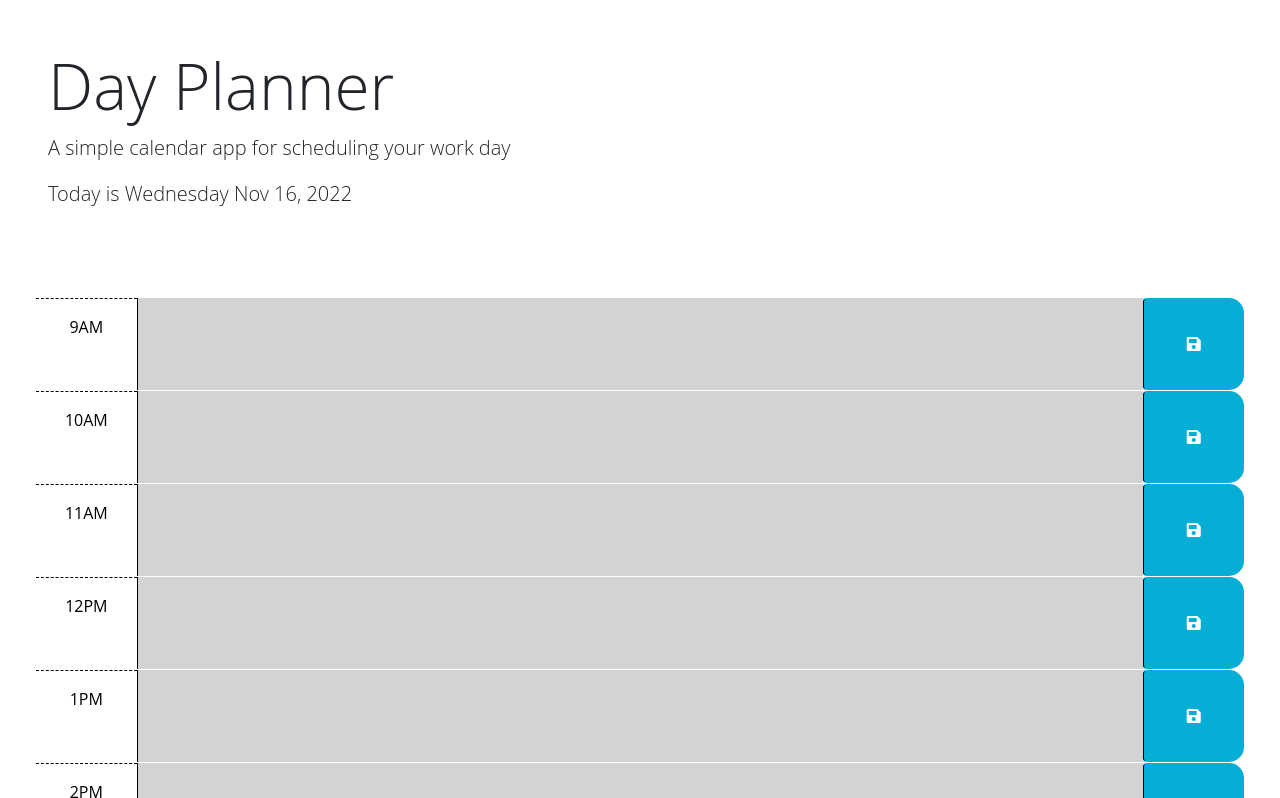
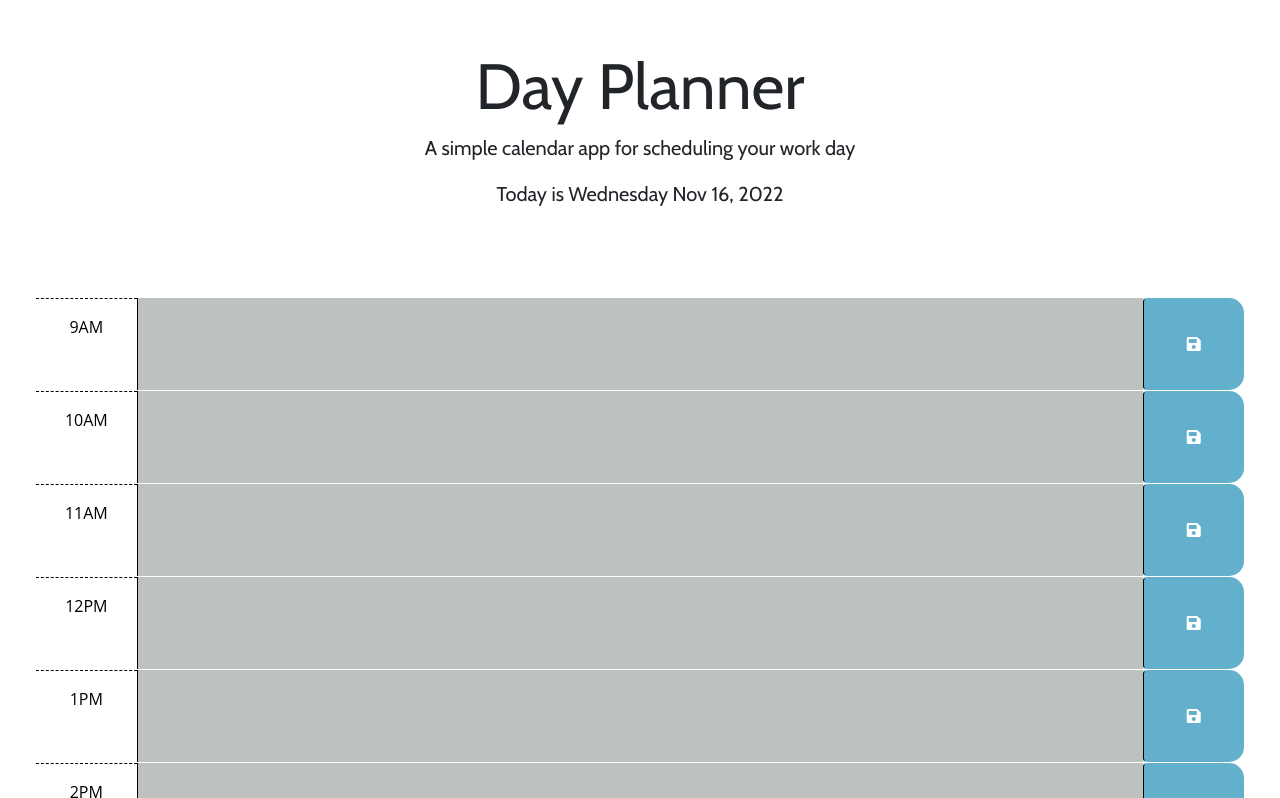
Before and after one commit to lgenzone/day-planner, a plain HTML site: page index.html in a window 1280 px wide. Shown: the top 798 px of the page. Drawn offline with nearby package versions, Linux system fonts and the light colour scheme.

Commit message:
update style
updated colors, fonts, alignment, README screnshot

```diff
--- a/Develop/style.css
+++ b/Develop/style.css
@@ -11,6 +11,18 @@ textarea {
   border-left: 1px solid black;
   padding: 10px;
 }
+
+h1 {
+  text-align: center;
+  font-family: 'Cabin', sans-serif;
+}
+
+.lead {
+  text-align: center;
+  font-family: 'Cabin', sans-serif;
+
+}
+
 
 .description {
   white-space: pre-wrap;
@@ -31,25 +43,28 @@ textarea {
 }
 
 .past {
-  background-color: #d3d3d3;
+  background-color: #bdc2bf;
   color: white;
+  font-family: 'Cabin', sans-serif;
 }
 
 .present {
-  background-color: #ff6961;
+  background-color: #ED6A5A;
   color: white;
+  font-family: 'Cabin', sans-serif;
 }
 
 .future {
-  background-color: #77dd77;
+  background-color: #136F63;
   color: white;
+  font-family: 'Cabin', sans-serif;
 }
 
 .saveBtn {
   border-left: 1px solid black;
   border-top-right-radius: 15px;
   border-bottom-right-radius: 15px;
-  background-color: #06aed5;
+  background-color: #63B0CD;
   color: white;
 }
 
--- a/index.html
+++ b/index.html
@@ -20,6 +20,12 @@
       href="https://fonts.googleapis.com/css2?family=Fira+Sans:wght@400;700&display=swap"
       rel="stylesheet"
     />
+
+    <link rel="preconnect" href="https://fonts.googleapis.com">
+    <link rel="preconnect" href="https://fonts.gstatic.com" crossorigin>
+    <link href="https://fonts.googleapis.com/css2?family=Cabin&display=swap" rel="stylesheet">
+
+
     <link rel="stylesheet" href="./Develop/style.css" />
 
     <title>Day Planner</title>
```
Also changed, not shown: Assets/day-planner-webpage-screenshot.png, 2 other files.
